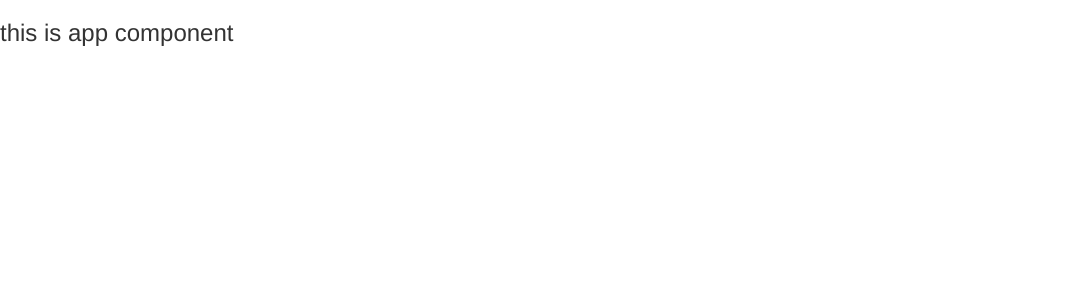
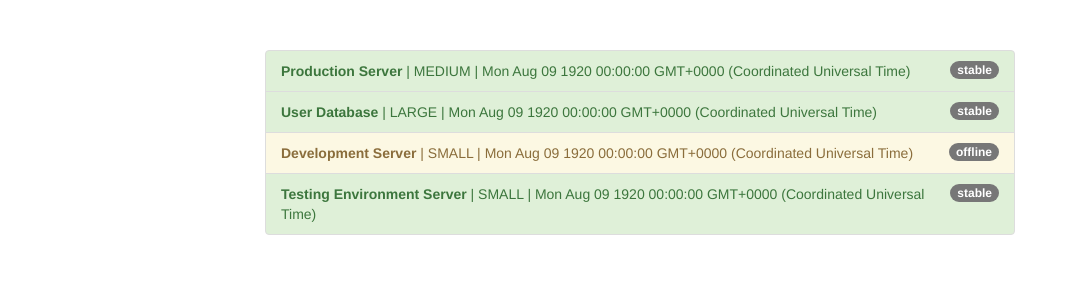
Before and after one commit to hodientuananh/udemy-angular8, an Angular app: page / in a window 1280 px wide. Shown: the top 300 px of the page, without its empty margins (0-1077 px from the left). Built offline with nearby package versions, Linux system fonts and the light colour scheme.

Commit message:
initial pipe project

```diff
--- a/src/app/app.component.css
+++ b/src/app/app.component.css
@@ -0,0 +1,3 @@
+.container {
+  margin-top: 50px;
+}
--- a/src/app/app.component.html
+++ b/src/app/app.component.html
@@ -1 +1,20 @@
-<h3>this is app component</h3>
+<div class="container">
+  <div class="row">
+    <div class="col-xs-12 col-sm-10 col-md-8 col-sm-offset-1 col-md-offset-2">
+      <ul class="list-group">
+        <li
+          class="list-group-item"
+          *ngFor="let server of servers"
+          [ngClass]="getStatusClasses(server)">
+          <span
+            class="badge">
+            {{ server.status }}
+          </span>
+          <strong>{{ server.name }}</strong> |
+          {{ server.instanceType | uppercase }} |
+          {{ server.started }}
+        </li>
+      </ul>
+    </div>
+  </div>
+</div>
--- a/src/app/app.component.ts
+++ b/src/app/app.component.ts
@@ -6,5 +6,37 @@
   styleUrls: ['./app.component.css']
 })
 export class AppComponent {
-  title = 'udemy-angular8';
+  servers = [
+    {
+      instanceType: 'medium',
+      name: 'Production Server',
+      status: 'stable',
+      started: new Date(15, 1, 2017)
+    },
+    {
+      instanceType: 'large',
+      name: 'User Database',
+      status: 'stable',
+      started: new Date(15, 1, 2017)
+    },
+    {
+      instanceType: 'small',
+      name: 'Development Server',
+      status: 'offline',
+      started: new Date(15, 1, 2017)
+    },
+    {
+      instanceType: 'small',
+      name: 'Testing Environment Server',
+      status: 'stable',
+      started: new Date(15, 1, 2017)
+    }
+  ];
+  getStatusClasses(server: {instanceType: string, name: string, status: string, started: Date}) {
+    return {
+      'list-group-item-success': server.status === 'stable',
+      'list-group-item-warning': server.status === 'offline',
+      'list-group-item-danger': server.status === 'critical'
+    };
+  }
 }
--- a/src/app/app.module.ts
+++ b/src/app/app.module.ts
@@ -1,7 +1,8 @@
 import { BrowserModule } from '@angular/platform-browser';
 import { NgModule } from '@angular/core';
+import { FormsModule } from '@angular/forms';
+import { HttpModule } from '@angular/http';
 
-import { AppRoutingModule } from './app-routing.module';
 import { AppComponent } from './app.component';
 
 @NgModule({
@@ -10,7 +11,8 @@
   ],
   imports: [
     BrowserModule,
-    AppRoutingModule
+    FormsModule,
+    HttpModule
   ],
   providers: [],
   bootstrap: [AppComponent]
```
Also changed, not shown: 1 other file (tests, documents, lock files or other folders).
